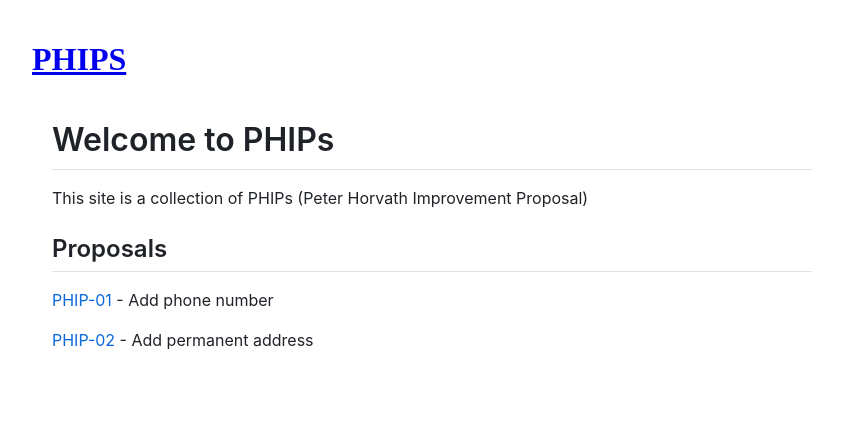
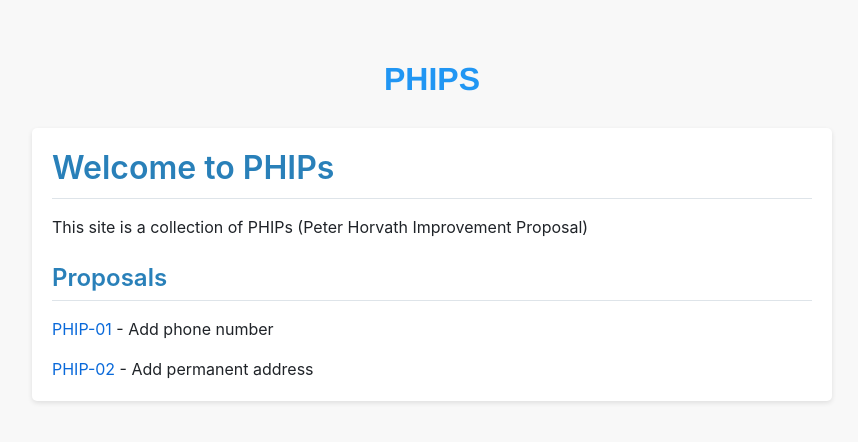
Before and after one commit to OptionPlus/PHIPs, a Jekyll site: the page built from index.md, in a window 1280 px wide. Shown: the top 442 px of the page, without its empty margins (208-1066 px from the left). Built offline with Jekyll 4.4.1, drawn with Linux system fonts in a browser that asks for light colours; nearby versions of some CDN libraries; our own code applies the rules of GitHub Pages for plain Markdown files.

Commit message:
Update default.html improve design

```diff
--- a/_layouts/default.html
+++ b/_layouts/default.html
@@ -8,13 +8,39 @@
     <link rel="stylesheet" href="https://cdnjs.cloudflare.com/ajax/libs/github-markdown-css/5.1.0/github-markdown.min.css">
     <style>
         body {
+            font-family: 'Helvetica Neue', Arial, sans-serif;
             max-width: 800px;
-            margin: 0 auto;
+            margin: 20px auto;
             padding: 20px;
+            background-color: #f8f8f8;
+            color: #333;
         }
+
         .markdown-body {
             padding: 20px;
+            background-color: white;
+            border-radius: 5px;
+            box-shadow: 0 2px 5px rgba(0, 0, 0, 0.1);
         }
+
+        h1, h2, h3 {
+            color: #2980b9;
+        }
+
+        a {
+            color: #2196f3;
+            text-decoration: none;
+        }
+
+        a:hover {
+            text-decoration: underline;
+        }
+
+        header {
+            text-align: center;
+            margin-bottom: 30px;
+        }
+
     </style>
 </head>
 <body>
```
